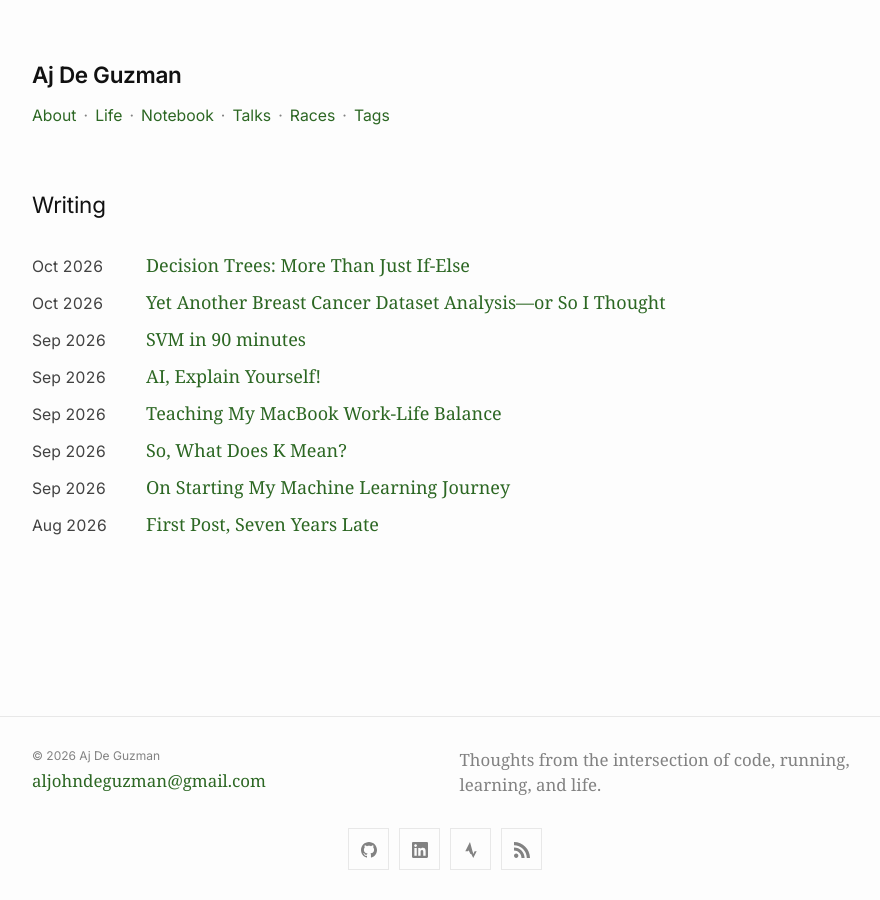
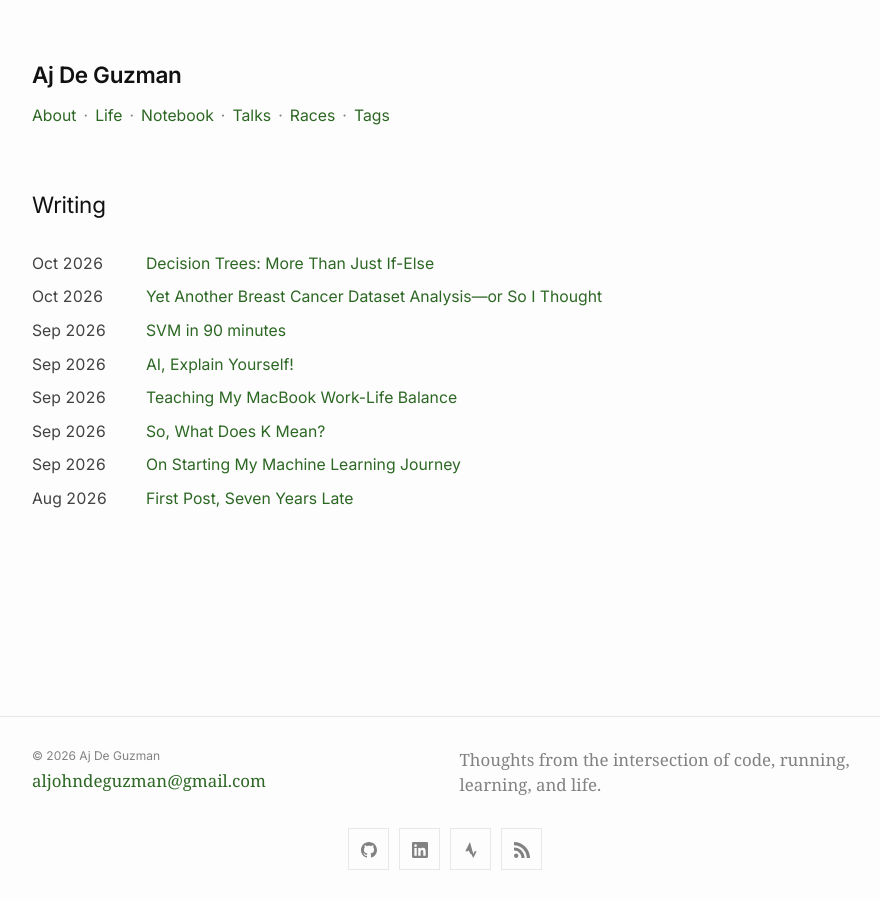
Before and after one commit to ajdeguzman/ajdeguzman.github.io, a Jekyll site: the page built from index.md, in a window 1280 px wide. Shown: the whole page, without its empty margins (188-1068 px from the left). Built offline with Jekyll 4.4.1, drawn with Linux system fonts in a browser that asks for light colours.

Commit message:
Change writing list font

```diff
--- a/_sass/minima/_custom.scss
+++ b/_sass/minima/_custom.scss
@@ -124,7 +124,11 @@ a:visited {
     white-space: nowrap;
   }
 
-  a { overflow-wrap: anywhere; }
+  a {
+    font-family: $heading-font-family;
+    font-size: $small-font-size;
+    overflow-wrap: anywhere;
+  }
 }
 
 /**
```
